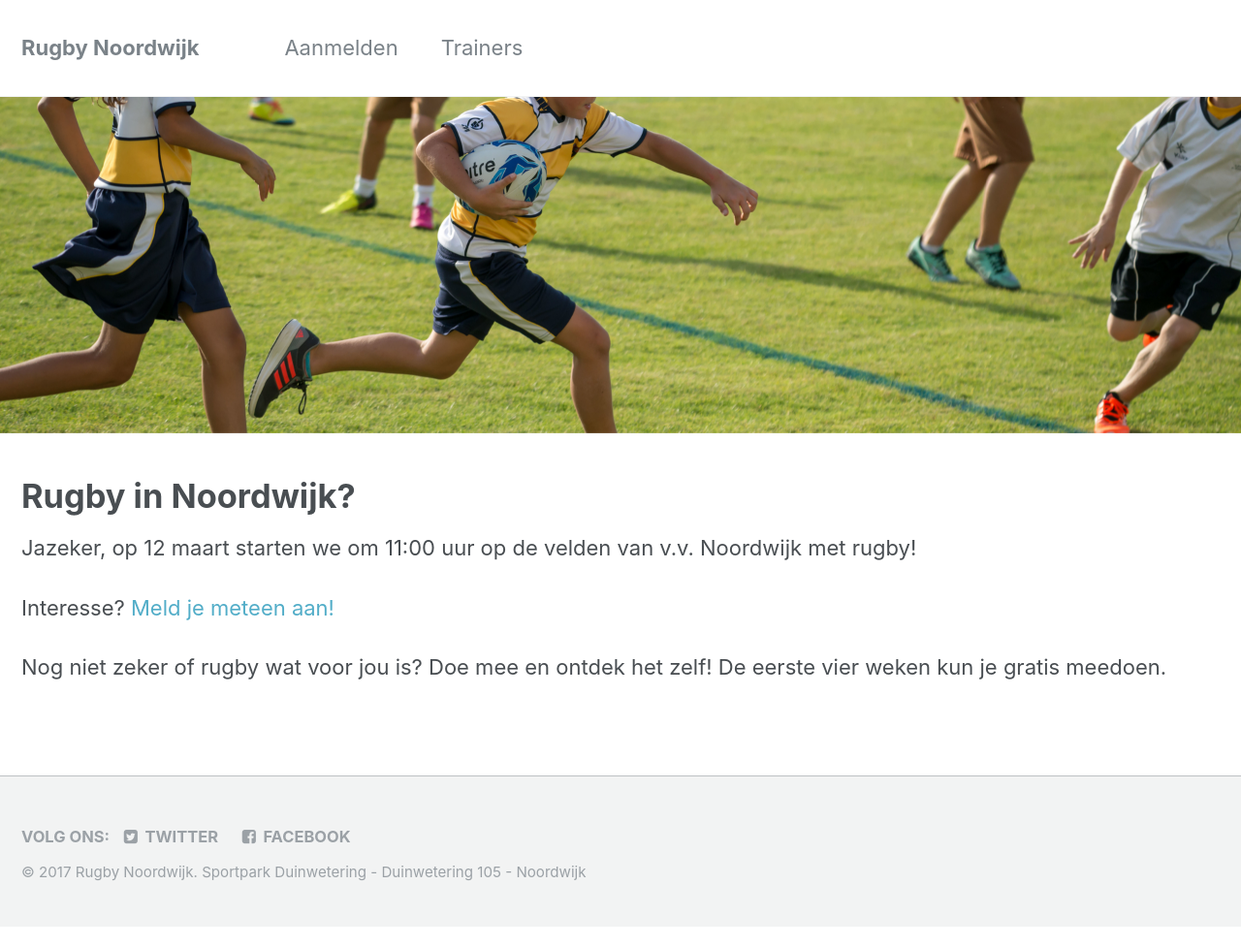
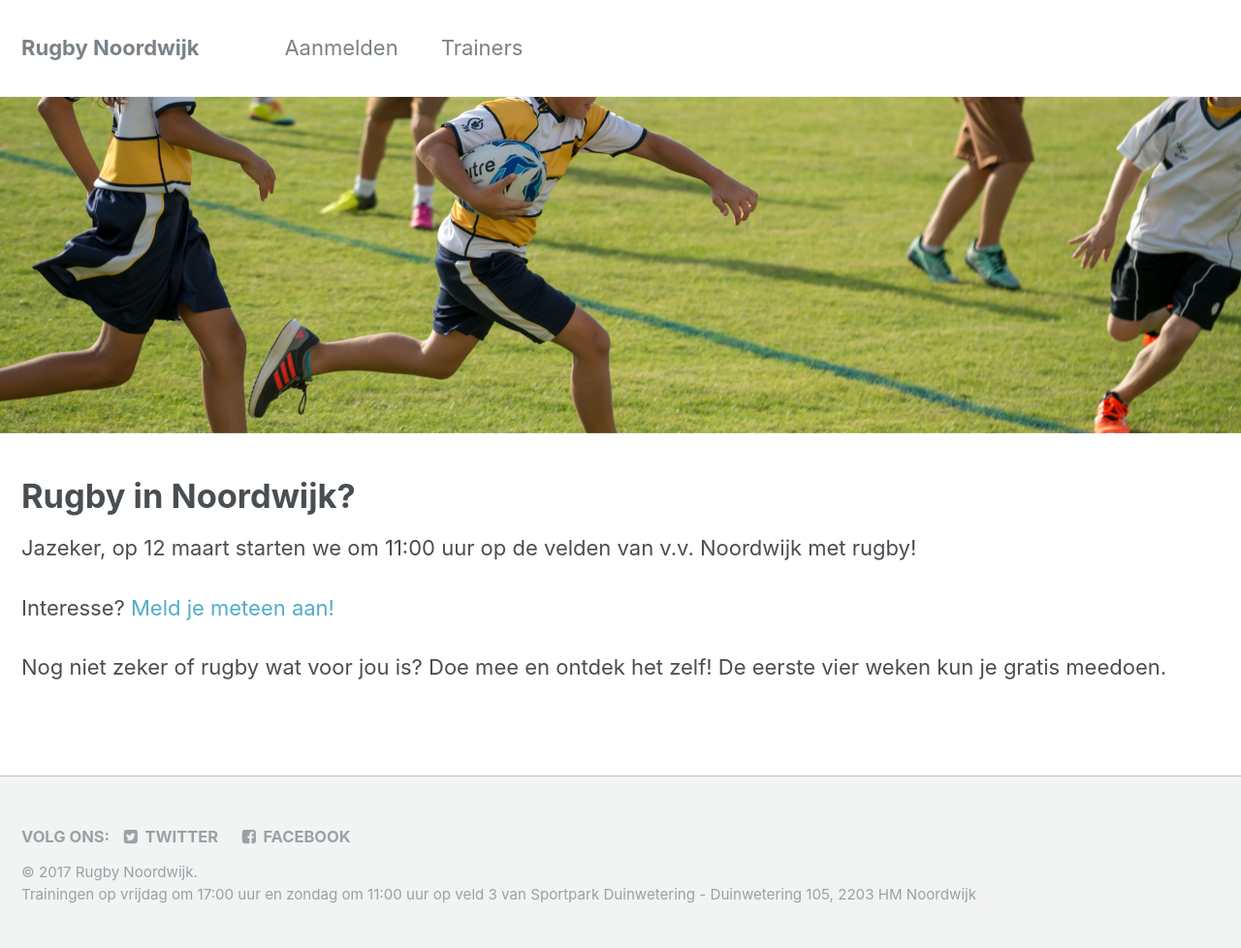
Before and after one commit to wijnandb/rugby-noordwijk, a Jekyll site: the page built from index.html, in a window 1280 px wide. Shown: the whole page at 97% size. Built offline with Jekyll 4.4.1, drawn with Linux system fonts in a browser that asks for light colours; nearby versions of some CDN libraries; library files that are not in the unit come from our copies; the list of posts is cut into pages by our own code; before the commit the page ends 956 px from its top, so only the background shows below that.

Commit message:
tijdstip training

```diff
--- a/_includes/footer.html
+++ b/_includes/footer.html
@@ -19,4 +19,4 @@
   </ul>
 </div>
 
-<div class="page__footer-copyright">&copy; {{ site.time | date: '%Y' }} {{ site.name | default: site.title }}. Sportpark Duinwetering - Duinwetering 105 - Noordwijk <!--{{ site.data.ui-text[site.locale].powered_by | default: "Powered by" }} <a href="http://jekyllrb.com" rel="nofollow">Jekyll</a> &amp; <a href="https://mademistakes.com/work/minimal-mistakes-jekyll-theme/" rel="nofollow">Minimal Mistakes</a>.--></div>
+<div class="page__footer-copyright">&copy; {{ site.time | date: '%Y' }} {{ site.name | default: site.title }}.<br/>Trainingen op vrijdag om 17:00 uur en zondag om 11:00 uur op veld 3 van Sportpark Duinwetering - Duinwetering 105, 2203 HM Noordwijk <!--{{ site.data.ui-text[site.locale].powered_by | default: "Powered by" }} <a href="http://jekyllrb.com" rel="nofollow">Jekyll</a> &amp; <a href="https://mademistakes.com/work/minimal-mistakes-jekyll-theme/" rel="nofollow">Minimal Mistakes</a>.--></div>
```
